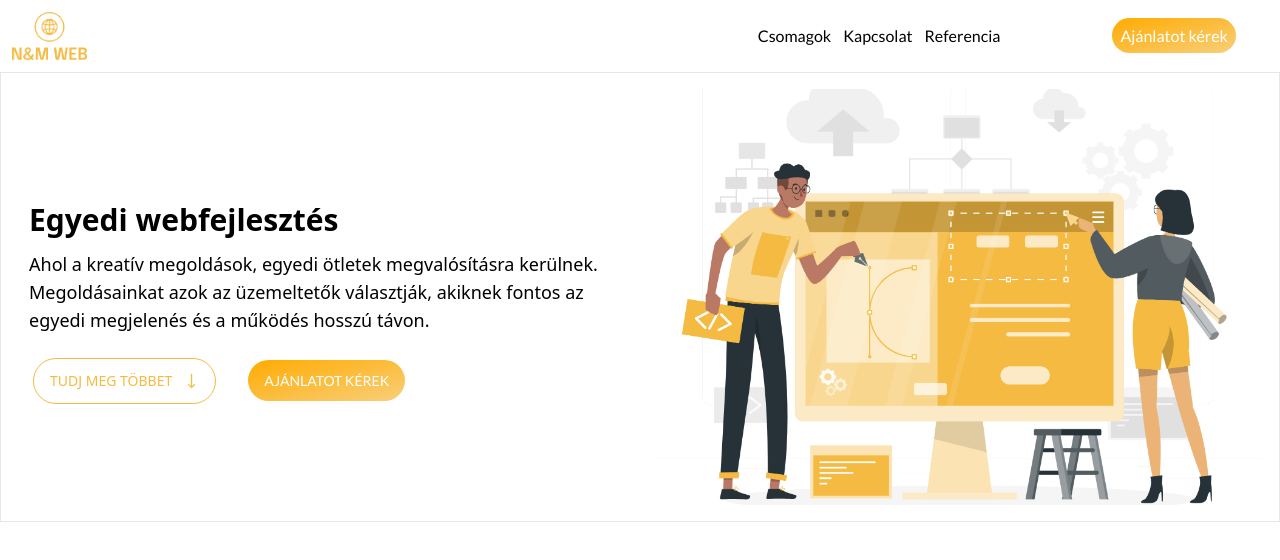
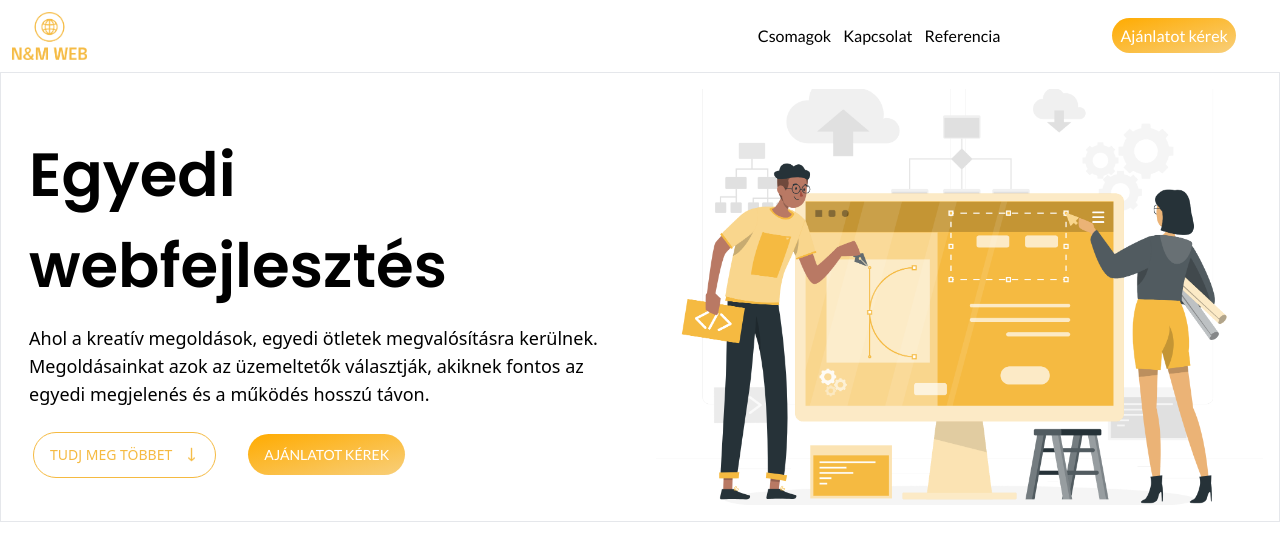
Before and after one commit to pentekmate/n-m-web-landing-page, a Next.js app: page / in a window 1280 px wide. Shown: the top 560 px of the page. Built offline with nearby package versions, Linux system fonts and the light colour scheme.

Commit message:
new fonts

```diff
--- a/app/_Utils/fonts.tsx
+++ b/app/_Utils/fonts.tsx
@@ -2,18 +2,18 @@ import { Inter,Lato,Poppins } from "next/font/google";
 
 export const inter = Inter({
     subsets: ["latin"],
-    weight:"400",
+    weight:['100', '200', '300', '400', '500', '600', '700', '800', '900'],
     variable:"--font-inter"
    });
 
   export const lato = Lato({
     subsets: ["latin"],
-    weight: "400",
+    weight:["100","300","400","700","900" ],
     variable: "--font-lato",
   });
 
  export  const poppins = Poppins({
     subsets: ["latin"],
-    weight: "400",
+    weight:['100', '200', '300', '400', '500', '600', '700', '800', '900'],
     variable: "--font-poppins",
   });
--- a/app/page.tsx
+++ b/app/page.tsx
@@ -11,6 +11,7 @@ export default function Home() {
       <div className="w-full flex flex-wrap items-center">
         <Image src={logo} alt="logo" width={75} height={75} className="m-3" />
         <div className="ml-auto mr-2 flex">
+          {/* a headert szedd kulon komponensre majd */}
           <div className="space-x-3">
             <span className={`${lato.className}`}>Csomagok</span>
             <span className={`${lato.className}`}>Kapcsolat</span>
@@ -29,7 +30,8 @@ export default function Home() {
       <div className="w-full flex flex-col md:flex-row h-[450px] border">
         <div className="w-full md:w-1/2 flex items-center justify-center p-4">
           <div>
-      <h3 className="text-2xl md:text-3xl font-bold m-3">Egyedi webfejlesztés</h3>
+            {/* probalj majd meg igazodni a designhoz, a fontok nem stimmelnek, sem stilus sem meretben */}
+            <h1 className={`text-[61px] font-semibold m-3 ${poppins.className}`}>Egyedi webfejlesztés</h1>
             <p className="text-base md:text-lg m-3 leading-5">
               Ahol a kreatív megoldások, egyedi ötletek megvalósításra kerülnek.
               Megoldásainkat azok az üzemeltetők választják, akiknek fontos az
```
Lines whose indentation alone changed are shown as unchanged.
